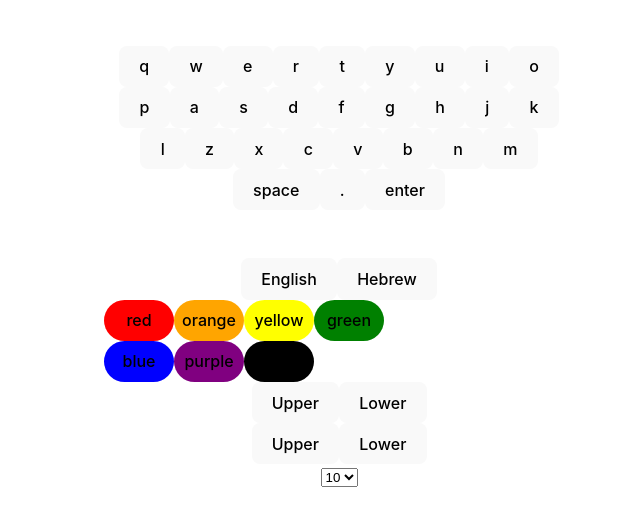
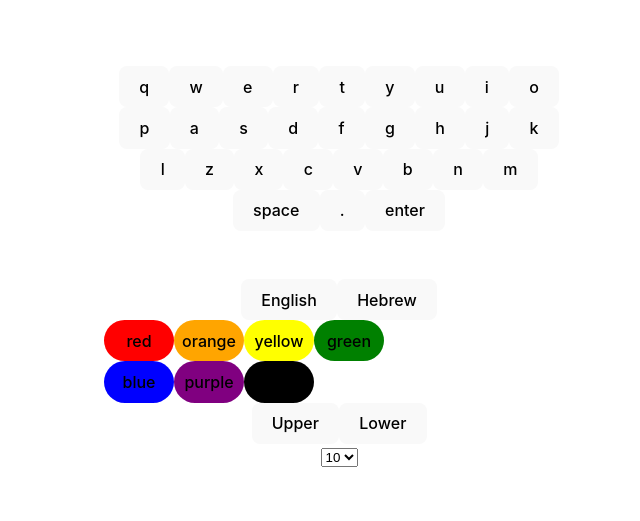
Before and after one commit to TalyaAlbeck/orli-talya, a React (Vite) app in the folder mini-project-vite/: page / in a window 1280 px wide. Shown: the part 157-678 px from the top of the page, without its empty margins (301-941 px from the left). Built offline with nearby package versions, Linux system fonts and the light colour scheme.

Commit message:
upper and lower

```diff
--- a/mini-project-vite/src/components/Keyboard.jsx
+++ b/mini-project-vite/src/components/Keyboard.jsx
@@ -23,6 +23,7 @@ function Keybord(){
         // console.log('inputValue: ', inputValue);
         setInputValue((prev)=>{
             let temp = [...prev]
+            isUpper ? temp.push({value: target.innerHTML.toString().toUpperCase(), style: style}):
             temp.push({value: target.innerHTML, style: style});
             // console.log(temp);
 
@@ -112,10 +113,6 @@ function Keybord(){
                 <button onClick={() => setIsUpper(false)}>Lower</button>
             </div>
             <div>
-                <button onClick={() => setIsUpper(true)}>Upper</button>
-                <button onClick={() => setIsUpper(false)}>Lower</button>
-            </div>
-            <div>
                 <select onChange={changeTextSize}>
                     {sizes.map((size, index) => (
                         <option key={index} value={size}>{size}</option>
```
